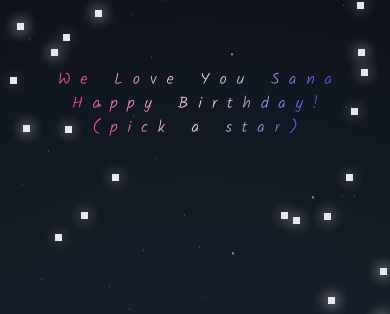
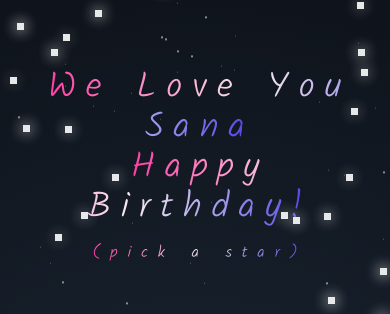
Before and after one commit to waylaidwanderer/sana-space-birthday-project, a Nuxt app: page /messages in a window 390 px wide. Shown: the part 294-608 px from the top of the page. Built offline with nearby package versions, Linux system fonts and the light colour scheme; what vue-responsive-video-background-player would draw is missing.

Commit message:
fix(messages): responsiveness fix for title

```diff
--- a/pages/messages.vue
+++ b/pages/messages.vue
@@ -335,7 +335,7 @@ $shadows-big: multiple-box-shadow(100);
     text-align: center;
     font-family: 'Kalam', sans-serif;
     font-weight: 300;
-    @apply md:text-7xl sm:text-4xl;
+    @apply text-4xl md:text-6xl lg:text-7xl;
     letter-spacing: 10px;
 
     margin-top: -60px;
@@ -347,7 +347,7 @@ $shadows-big: multiple-box-shadow(100);
         -webkit-text-fill-color: transparent;
 
         &.info {
-            @apply sm:text-base md:text-2xl;
+            @apply text-base md:text-xl lg:text-2xl;
             transition: all 0.3s ease;
         }
     }
```
